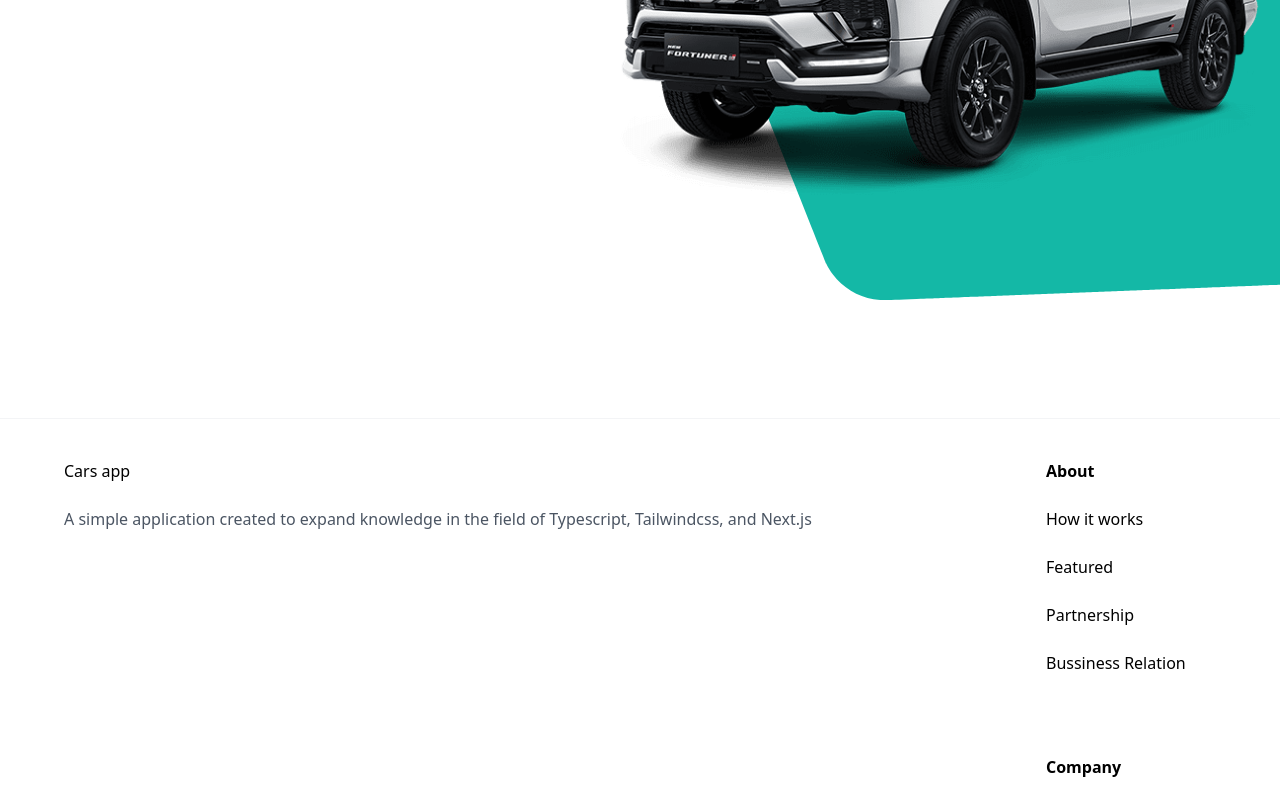
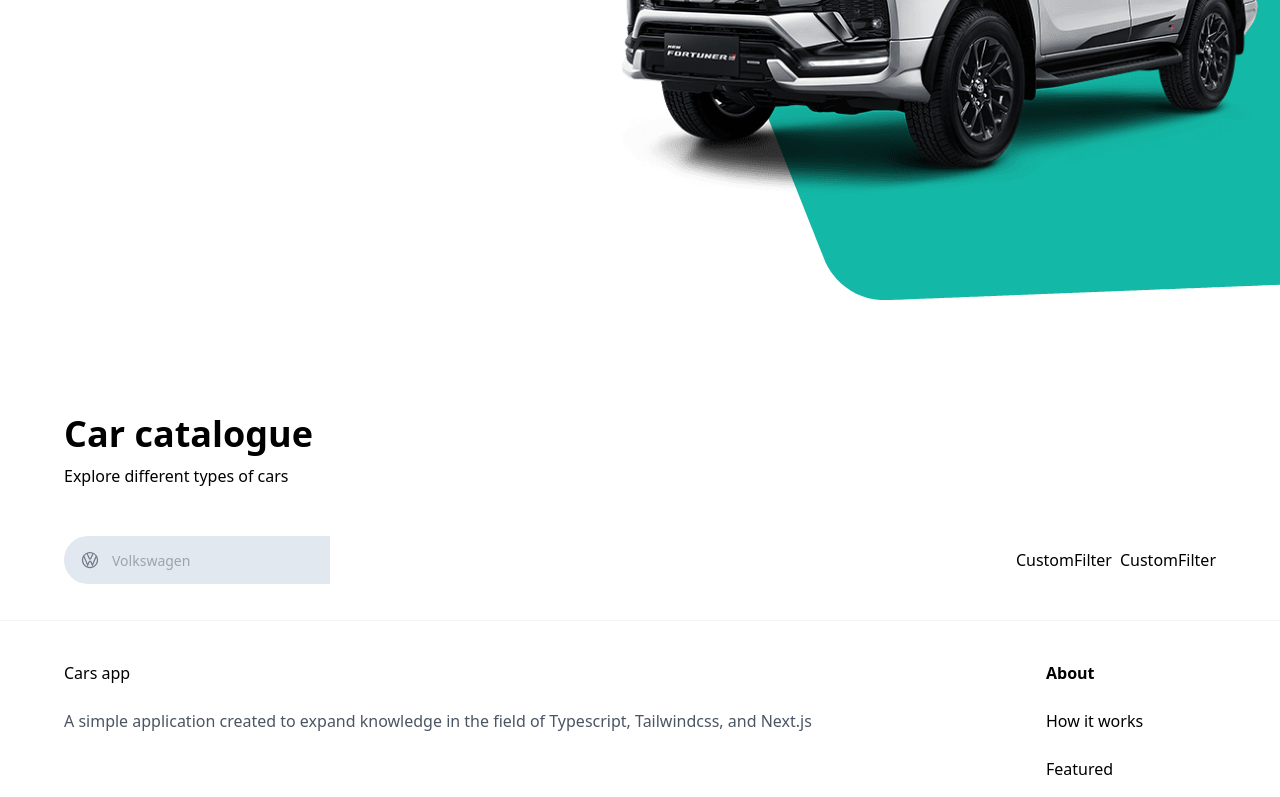
Before and after one commit to hidoominik/next-cars-app, a Next.js app: page / in a window 1280 px wide. Shown: the part 402-1199 px from the top of the page. Built offline with nearby package versions, Linux system fonts and the light colour scheme.

Commit message:
adds headlessui, search for cars bar

```diff
--- a/app/globals.css
+++ b/app/globals.css
@@ -50,3 +50,31 @@ body {
 .footer-link{
   @apply flex flex-col gap-6 text-base min-w-[170px];
 }
+
+.home-text-container{
+  @apply flex flex-col items-start justify-start gap-y-2.5 text-black;
+}
+
+.flex-between {
+  @apply flex justify-between items-center;
+}
+
+.home-filters{
+  @apply mt-12 w-full flex-between items-center flex-wrap gap-5
+}
+
+.home-filters-container{
+  @apply flex justify-start flex-wrap items-center gap-2;
+}
+
+.searchbar-item{
+  @apply flex-1 max-sm:w-full flex justify-start items-center relative;
+}
+
+.search-manufacturer{
+  @apply flex-1 max-sm:w-full flex justify-start items-center;
+}
+
+.search-manufacturer-input{
+  @apply w-full h-[48px] pl-12 p-4 rounded-l-full max-sm:rounded-full bg-slate-200 outline-none cursor-pointer text-sm;
+}
--- a/app/page.tsx
+++ b/app/page.tsx
@@ -1,10 +1,26 @@
 import { Hero } from '@/components'
+import CustomFilter from '@/components/CustomFilter'
+import SearchBar from '@/components/SearchBar'
 import Image from 'next/image'
 
 export default function Home() {
   return (
     <main className="overflow-hidden">
       <Hero />
+      <div className='py-4 sm:px-16 px-6' id="discover">
+         <div className='home-text-container'>
+          <h1 className='text-4xl font-extrabold'>Car catalogue</h1>
+          <p>Explore different types of cars</p>
+      </div>
+      <div className='home-filters'>
+          <SearchBar />
+          <div className="home-filters-container">
+              <CustomFilter title="fuel"/>
+              <CustomFilter title="year"/>
+          </div>
+      </div>
+      </div>
+
     </main>
   )
 }
--- /dev/null
+++ b/components/CustomFilter.tsx
@@ -0,0 +1,10 @@
+import { CustomFilterProps } from '@/types'
+import React from 'react'
+
+const CustomFilter = (title: CustomFilterProps) => {
+  return (
+    <div>CustomFilter</div>
+  )
+}
+
+export default CustomFilter
--- /dev/null
+++ b/components/SearchBar.tsx
@@ -0,0 +1,24 @@
+'use client';
+
+import SearchManufacturer from "./SearchManufacturer";
+import { useState } from "react";
+
+const handleSearch = () => {}
+
+const SearchBar = () => {
+    const [manufacturer, setManufacturer] = useState('');
+  return (
+    <form className='searchbar' onSubmit={handleSearch}>
+        <div className="searchbar-item">
+            <SearchManufacturer
+                    manufacturer={manufacturer}
+                    setManufacturer = {setManufacturer}
+            />
+        </div>
+
+
+    </form>
+  )
+}
+
+export default SearchBar
--- /dev/null
+++ b/components/SearchManufacturer.tsx
@@ -0,0 +1,35 @@
+'use client';
+import {Combobox, Transition} from '@headlessui/react'
+import { SearchManufacturerProps } from '@/types'
+import React from 'react'
+import Image from 'next/image'
+import { useState } from 'react';
+const SearchManufacturer = ({manufacturer, setManufacturer} : SearchManufacturerProps) => {
+    const [query, setQuery] = useState("");
+  return (
+
+    <div className='search-manufacturer'>
+        <Combobox>
+            <div className='relative w-full'>
+                <Combobox.Button className="absolute top-[14px]">
+                    <Image
+                    src="/car-logo.svg"
+                    width={20}
+                    height={20}
+                    className='ml-4'
+                    alt="car logo"/>
+
+                </Combobox.Button>
+                <Combobox.Input className="search-manufacturer-input"
+                placeholder='Volkswagen'
+                displayValue={(manufacturer: string) => manufacturer}
+                onChange={(e) => setQuery(e.target.value)}/>
+
+
+            </div>
+        </Combobox>
+    </div>
+  )
+}
+
+export default SearchManufacturer
--- a/package.json
+++ b/package.json
@@ -9,6 +9,7 @@
     "lint": "next lint"
   },
   "dependencies": {
+    "@headlessui/react": "^1.7.15",
     "@types/node": "20.3.3",
     "@types/react": "18.2.14",
     "@types/react-dom": "18.2.6",
```
Also changed, not shown: components/index.ts (+8 -0 lines), types/index.ts (+9 -0 lines), 1 other file (tests, documents, lock files or other folders).
